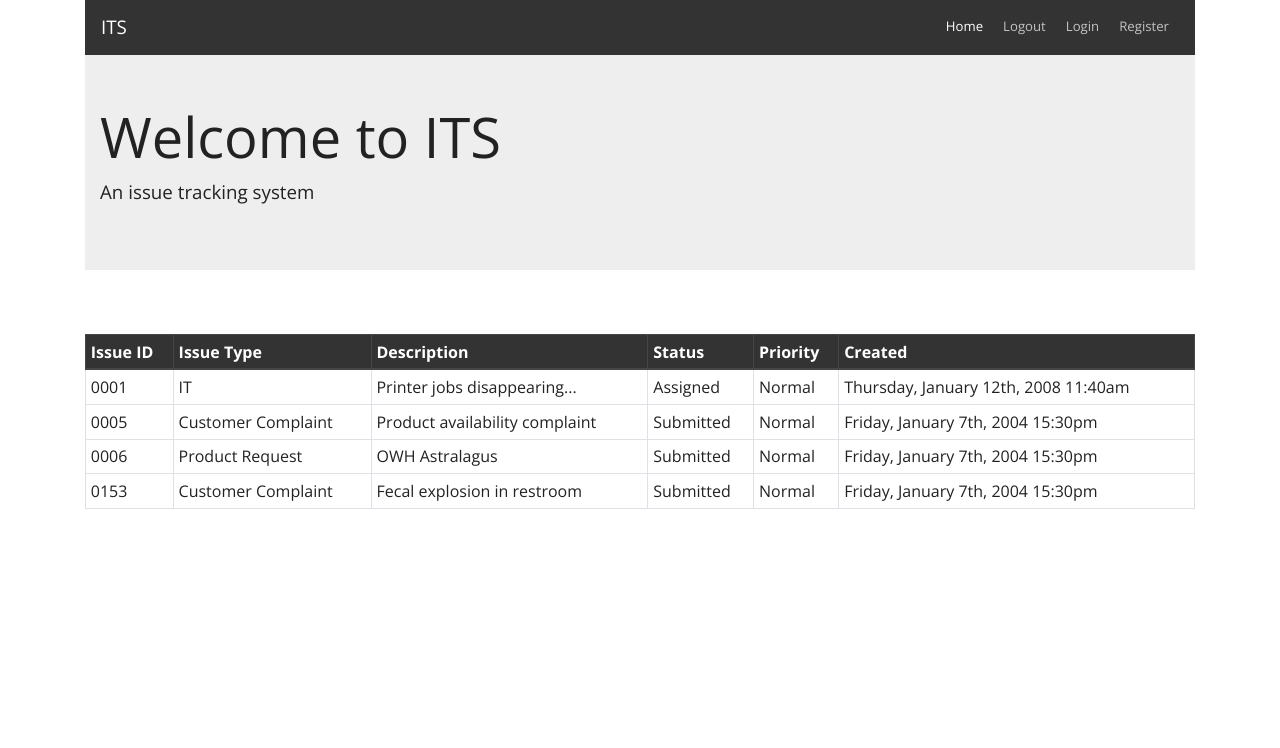
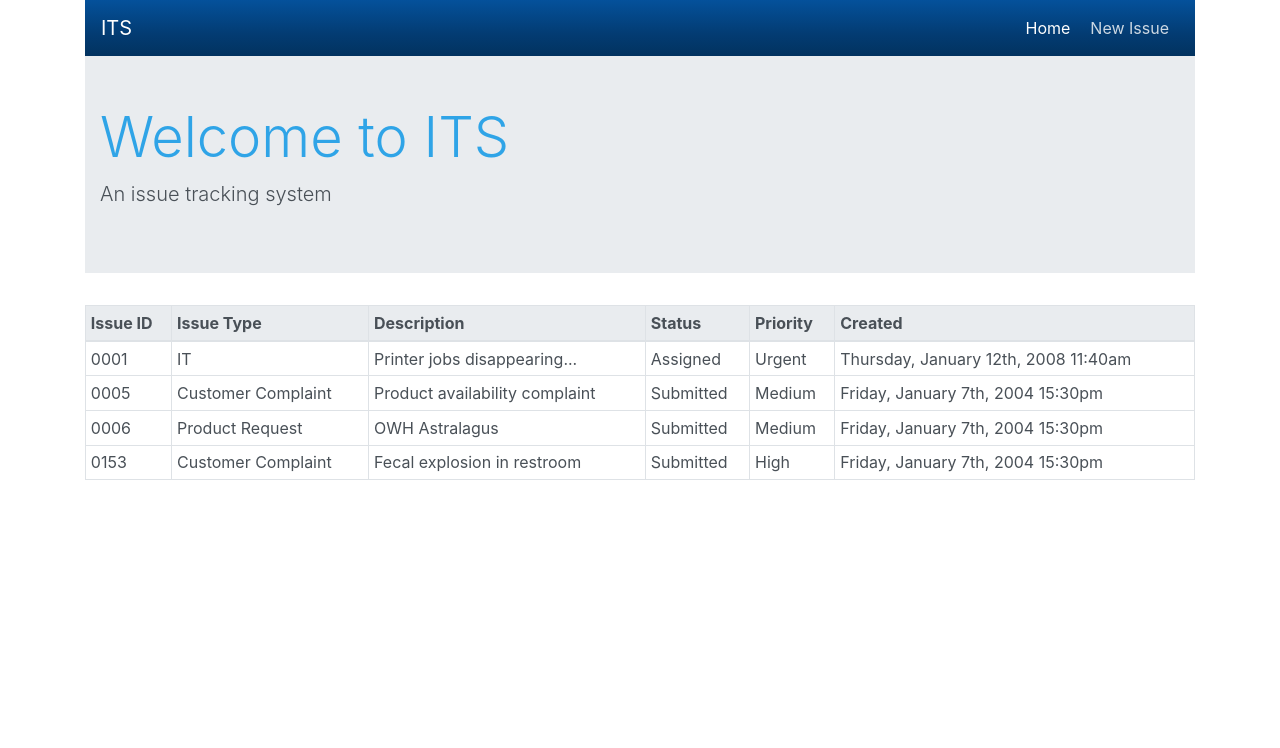
Before and after one commit to jrrlokken/issue-tracking-system, a Flask app: page / in a window 1280 px wide. Shown: the top 748 px of the page. Run offline with Flask 2, Linux system fonts and the light colour scheme; parts of the project's set-up code (start-up, migrations or seed data) failed here and were passed over; some libraries are stand-ins or nearby versions.

Commit message:
Update templates

```diff
--- a/templates/base/base.html
+++ b/templates/base/base.html
@@ -5,7 +5,7 @@
     <meta name="viewport" content="width=device-width, initial-scale=1.0" />
     <link
       rel="stylesheet"
-      href="https://stackpath.bootstrapcdn.com/bootswatch/4.5.0/yeti/bootstrap.min.css"
+      href="https://stackpath.bootstrapcdn.com/bootswatch/4.5.0/cerulean/bootstrap.min.css"
     />
     <link rel="stylesheet" href="/static/app.css" />
     <title>Issue Tracking System</title>
--- a/templates/base/navigation.html
+++ b/templates/base/navigation.html
@@ -4,7 +4,7 @@
     <li class="nav-item active">
       <a class="nav-link" href="/">Home</a>
     </li>
-    <li class="nav-item">
+    <!-- <li class="nav-item">
       <a class="nav-link" href="/logout">Logout</a>
     </li>
     <li class="nav-item">
@@ -12,7 +12,9 @@
     </li>
     <li class="nav-item">
       <a class="nav-link" href="/register">Register</a>
+    </li> -->
+    <li class="nav-item">
+      <a class="nav-link" href="/issues/new">New Issue</a>
     </li>
-
   </ul>
 </nav>
--- a/templates/issues/issue_list.html
+++ b/templates/issues/issue_list.html
@@ -1,5 +1,5 @@
 <table class="table table-sm table-bordered issue-list">
-  <thead class="thead-dark">
+  <thead class="thead-light">
     <tr>
       <th>Issue ID</th>
       <th>Issue Type</th>
@@ -15,7 +15,7 @@
       <td>IT</td>
       <td>Printer jobs disappearing...</td>
       <td>Assigned</td>
-      <td>Normal</td>
+      <td>Urgent</td>
       <td>Thursday, January 12th, 2008 11:40am</td>
     </tr>
     <tr class="">
@@ -23,7 +23,7 @@
       <td>Customer Complaint</td>
       <td>Product availability complaint</td>
       <td>Submitted</td>
-      <td>Normal</td>
+      <td>Medium</td>
       <td>Friday, January 7th, 2004 15:30pm</td>
     </tr>
     <tr class="">
@@ -31,7 +31,7 @@
       <td>Product Request</td>
       <td>OWH Astralagus</td>
       <td>Submitted</td>
-      <td>Normal</td>
+      <td>Medium</td>
       <td>Friday, January 7th, 2004 15:30pm</td>
     </tr>
     <tr class="">
@@ -39,7 +39,7 @@
       <td>Customer Complaint</td>
       <td>Fecal explosion in restroom</td>
       <td>Submitted</td>
-      <td>Normal</td>
+      <td>High</td>
       <td>Friday, January 7th, 2004 15:30pm</td>
     </tr>
   </tbody>
--- a/templates/users/login.html
+++ b/templates/users/login.html
@@ -2,5 +2,7 @@
 
 {% block main %}
 <h1 class="display-6">Login</h1>
-{% include "_form.html" %}
+
+{% include "base/_form.html" %}
+
 {% endblock %}
--- a/templates/users/register.html
+++ b/templates/users/register.html
@@ -3,5 +3,7 @@
 {% block main %}
 <h1 class="display-6">Register</h1>
 <p class="lead">Register for an account</p>
-{% include "_form.html" %}
+
+{% include "base/_form.html" %}
+
 {% endblock %}
```
Also changed, not shown: templates/issues/issue_form.html (+11 -0 lines).
